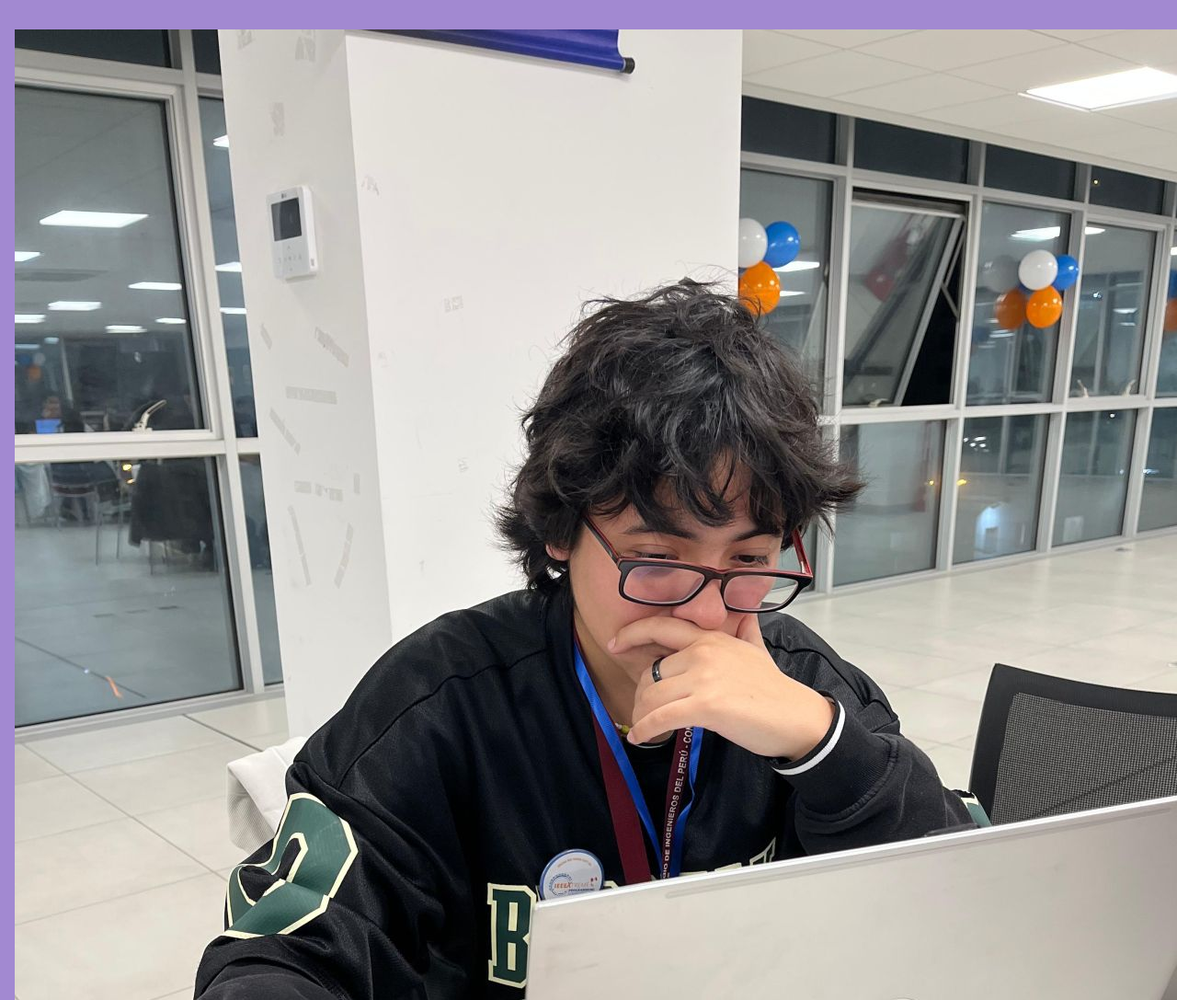
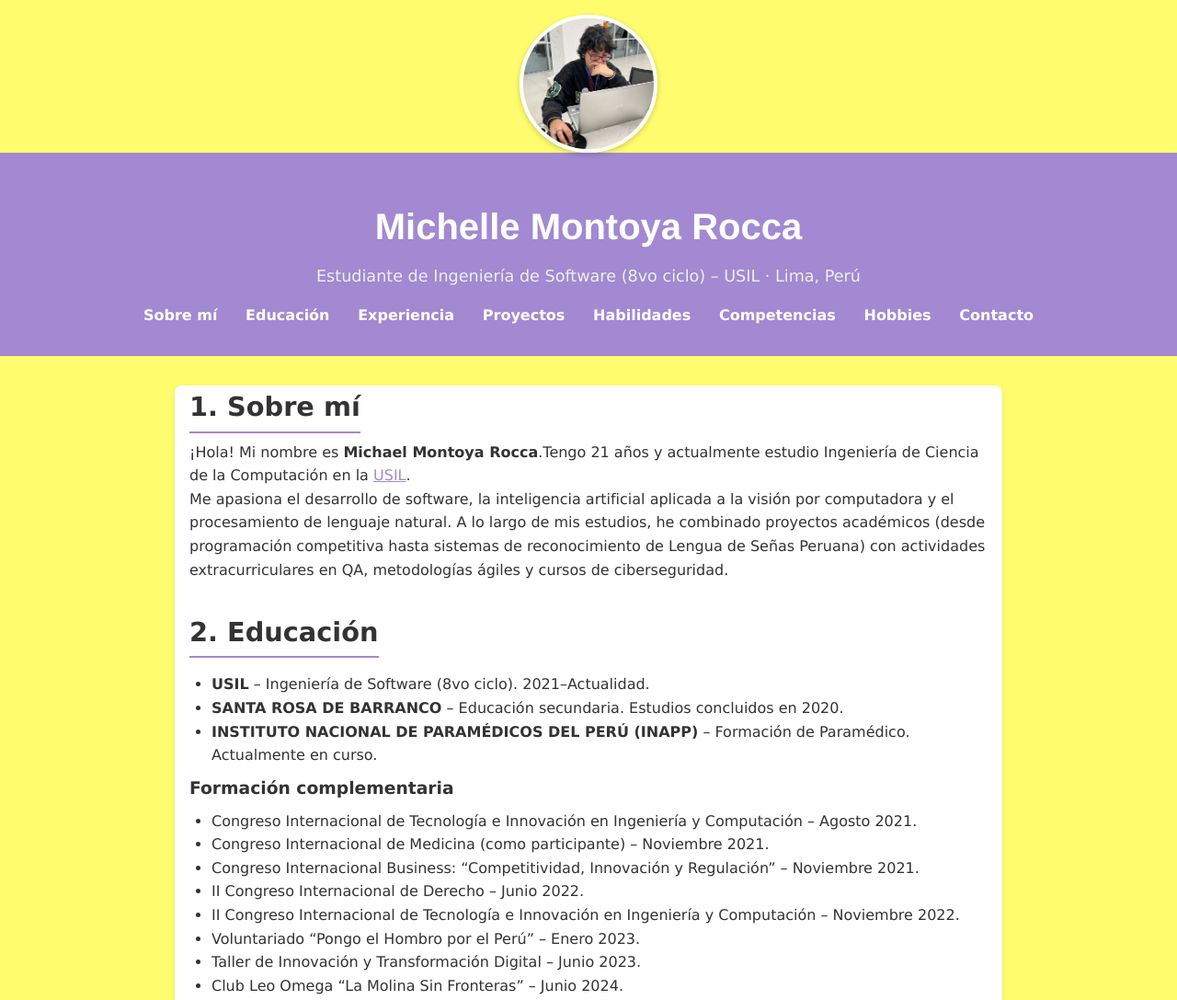
Before and after one commit to angiemichellemontoyarocca/angiemichellemontoyarocca.github.io, a plain HTML site: page index.html in a window 1280 px wide. Shown: the top 1087 px of the page at 92% size. Drawn offline with Linux system fonts and the light colour scheme.

Commit message:
diseño y cvindex.html

```diff
--- a/index.html
+++ b/index.html
@@ -16,10 +16,28 @@
       color: #333;
       line-height: 1.6;
     }
+
+    .foto-superior {
+      width: 100%;
+      background-color: transparent;
+      text-align: center;
+      padding: 1rem 0 0;
+    }
+    .foto-superior img {
+      width: 150px;
+      height: 150px;
+      border-radius: 50%;
+      border: 4px solid #fff;
+      object-fit: cover;
+      box-shadow: 0 2px 6px rgba(0, 0, 0, 0.2);
+    }
+
+    /* HEADER con fondo morado */
     header {
       background-color: rgb(162, 137, 209);
       text-align: center;
-            padding: 2rem 1rem;
+      padding: 3rem 1rem 2rem;
+      margin-top: -1rem;
     }
     header h1 {
       font-family: 'Franklin Gothic Medium', 'Arial Narrow', Arial, sans-serif;
@@ -30,6 +48,7 @@
     header p.subtitulo {
       color: #EEE;
       font-size: 1.1rem;
+      margin-bottom: 1rem;
     }
     nav {
       margin-top: 1rem;
@@ -40,6 +59,8 @@
       color: #fff;
       font-weight: bold;
     }
+
+    /* CONTENIDO PRINCIPAL */
     main {
       max-width: 900px;
       margin: 2rem auto;
@@ -57,13 +78,6 @@
       border-bottom: 2px solid rgb(162, 137, 209);
       display: inline-block;
       padding-bottom: 0.2rem;
-        }
-        .mi-foto {
-            display: block;
-            max-width: 200px;
-            margin: 1rem auto;
-            border-radius: 50%;
-            border: 3px solid rgb(162, 137, 209);
     }
     ul, ol {
       margin-left: 1.5rem;
@@ -84,6 +98,11 @@
       font-size: 1.4rem;
       color: rgb(162, 137, 209);
     }
+    .detalle-empleo {
+      margin-top: 0.5rem;
+      margin-left: 1rem;
+    }
+
     footer {
       text-align: center;
       padding: 1rem;
@@ -97,19 +116,27 @@
 </head>
 <body>
 
+  <div class="foto-superior">
+    <img src="hackaton.jpg" alt="Foto  en la Hackathon IEEE">
+    <p style="margin-top: 0.5rem; font-size: 0.9rem; color: #555;">
+    </p>
+  </div>
+
   <header>
-        <img src="hackaton.jpg" alt="Foto en la la hackaton de la IEEE">
     <h1>Michelle Montoya Rocca</h1>
-        <p class="subtitulo">Estudiante de Ciencia de la Computación en USIL · Lima, Perú</p>
+    <p class="subtitulo">Estudiante de Ingeniería de Software (8vo ciclo) – USIL · Lima, Perú</p>
     <nav>
       <a href="#introduccion">Sobre mí</a>
       <a href="#educacion">Educación</a>
+      <a href="#experiencia">Experiencia</a>
       <a href="#proyectos">Proyectos</a>
       <a href="#habilidades">Habilidades</a>
+      <a href="#competencias">Competencias</a>
       <a href="#hobbies">Hobbies</a>
       <a href="#contacto">Contacto</a>
     </nav>
   </header>
+
 
     <main>
         <!-- SECCIÓN 1: INTRODUCCIÓN -->
@@ -123,7 +150,7 @@
         <section id="educacion">
             <h2>2. Educación</h2>
             <ul>
-                <li><strong>USIL</strong> – Ingeniería de Software (8vo ciclo). 2022–Actualidad.</li>
+                <li><strong>USIL</strong> – Ingeniería de Software (8vo ciclo). 2021–Actualidad.</li>
                 <li><strong>SANTA ROSA DE BARRANCO</strong> – Educación secundaria. Estudios concluidos en 2020.</li>
                 <li><strong>INSTITUTO NACIONAL DE PARAMÉDICOS DEL PERÚ (INAPP)</strong> – Formación de Paramédico. Actualmente en curso.</li>
             </ul>
@@ -264,8 +291,8 @@
                 <li><strong>Instagram:</strong> <a href="https://www.instagram.com/michaelmontoyarocca?igsh=bGxrczJveDNzbDV4" target="_blank" rel="noopener">instagram</a> </li>
             </ul>
             <li><strong>Descarga mi CV:</strong>
-            <a href="Michelle_Montoya_Rocca_CV.pdf" download>
-                Michelle_Montoya_Rocca_CV.pdf
+            <a href="Michelle%20Montoya%20Rocca%20CV.pdf" download>
+              Descargar mi CV (PDF)
             </a>
         </li>
         </section>
```
Lines whose indentation alone changed are shown as unchanged.
